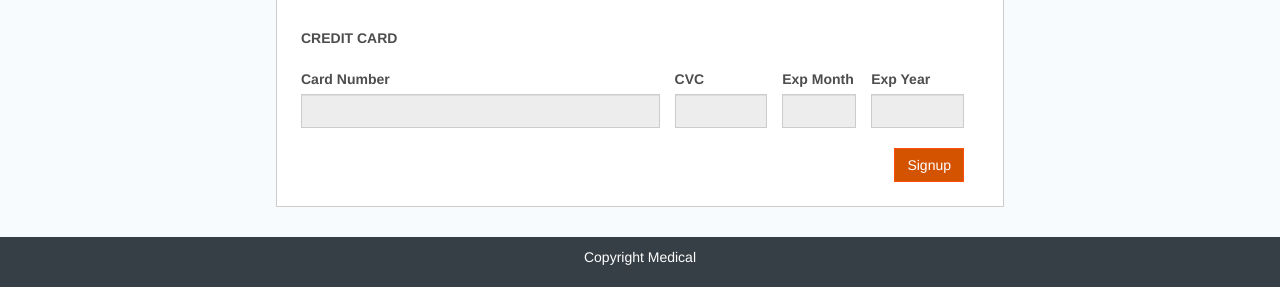
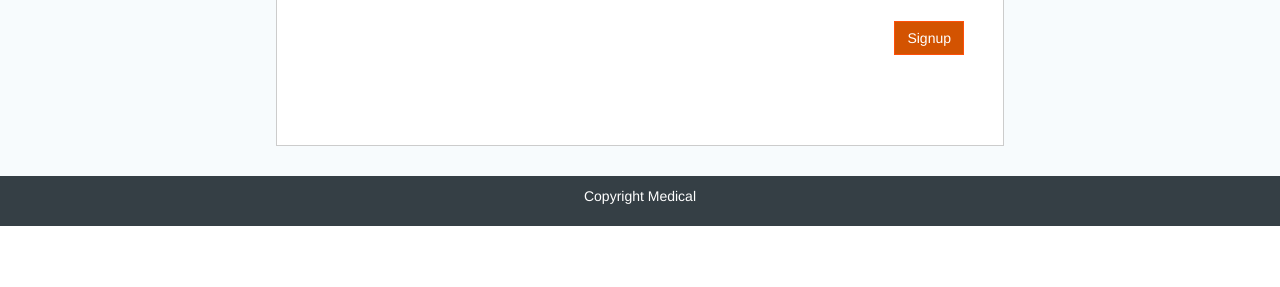
Before and after one commit to oluochelvis/medicalWebDjango, a Django app: template src/templates/subscribers/subscriber_new.html in a window 1280 px wide. Shown: the part 835-1122 px from the top of the page. After the commit the page ends 1061 px from the top, so only its background shows below. Run offline with Django 3.2, Linux system fonts and the light colour scheme; the template is opened without the code that fills it, so the values that code supplies are empty, except form fields; tables that the repository leaves empty hold one stand-in row (values such as "Sample post"); form fields are guessed from the names that the template uses; some libraries are stand-ins or nearby versions.

```diff
--- a/src/templates/subscribers/subscriber_new.html
+++ b/src/templates/subscribers/subscriber_new.html
@@ -80,80 +80,10 @@
                     </tbody>
                 </table>
             </form>
-            {# Credit Card Section #}
-            <h5 class="sn-sh">CREDIT CARD</h5>
-            <form id="payment-form" action="." method="post">
-                <table class="table">
-                    <tbody>
-                        <tr>
-                            <th>Card Number</th>
-                            <th>CVC</th>
-                            <th>Exp Month</th>
-                            <th>Exp Year</th>
-                        </tr>
-                        <tr>
-                            <td><input type="text" size="32" data-stripe="number"
-                                       class="col-md-10 form-control"/></td>
-                            <td><input type="text" size="4" data-stripe="cvc"
-                                       class="col-md-2 form-control"/></td>
-                            <td><input type="text" size="2" data-stripe="exp-month"
-                                       class="col-md-1 form-control"/></td>
-                            <td><input type="text" size="4" data-stripe="exp-year"
-                                       class="col-md-1 form-control"/></td>
-                        </tr>
-                    </tbody>
-                </table>
-                <span class="payment-errors label label-danger"></span>
-                <div class="">
-                    {% for err in form.non_field_errors %}
-                        <p class="label label-danger">{{ err }}</p>
-                    {% endfor %}
-                </div>
+
                 <input id="payment-submit" type="submit" value="Signup"
                        class="btn btn-primary"/>
-            </form>
+
         </div>
     </div>
 {% endblock content %}
-
-{% block footer_javascript_page %}
-    <script type="text/javascript" src="https://js.stripe.com/v2/"></script>
-    <script type="text/javascript">
-        // This identifies your website in the createToken call below
-        Stripe.setPublishableKey("{{ STRIPE_PUBLISHABLE_KEY }}");
-
-        var stripeResponseHandler = function(status, response) {
-            var $form = $('#payment-form');
-            var $regform = $('#user-reg-form');
-
-            if (response.error) {
-                // Show the errors on the form
-                $form.find('.payment-errors').text(response.error.message);
-                $form.find('#payment-submit').prop('disabled', false);
-            } else {
-                // token contains id, last4, and card type
-                var token = response.id;
-                // Insert the token into the form so it gets submitted to the server
-                $regform.append(
-                        $('<input type="hidden" name="stripeToken" />').val(token)
-                );
-                // and submit
-                $regform.get(0).submit();
-            }
-        };
-
-        jQuery(function($) {
-            $('#payment-form').submit(function(event) {
-            var $form = $(this);
-
-            // Disable the submit button to prevent repeated clicks
-            $form.find('#payment-submit').prop('disabled', true);
-
-            Stripe.createToken($form, stripeResponseHandler);
-
-            // Prevent the form from submitting with the default action
-            return false;
-            });
-        });
-    </script>
-{% endblock footer_javascript_page %}
```
